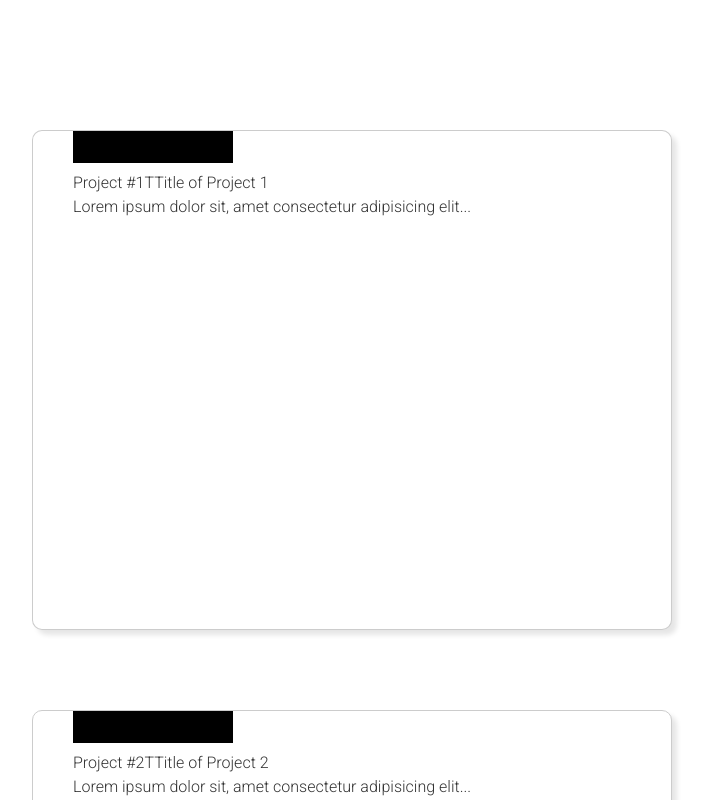
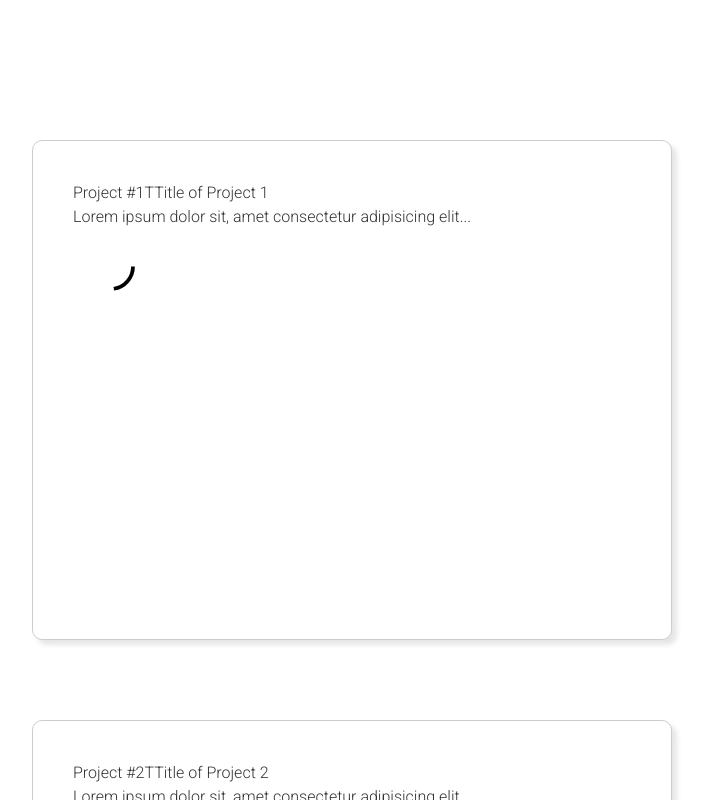
Before and after one commit to ahmettulutas/oblomov-media, a Next.js app: page /deneme in a window 1280 px wide. Shown: the part 1200-2000 px from the top of the page, without its empty margins (288-996 px from the left). Built offline with nearby package versions, Linux system fonts and the light colour scheme.

Commit message:
add: fixed some bugs for cards

```diff
--- a/src/app/deneme/Card.tsx
+++ b/src/app/deneme/Card.tsx
@@ -1,46 +1,37 @@
 "use client";
 /* import { useScroll } from "framer-motion";*/
-import React, { useRef } from "react";
+import { useScroll, motion, useSpring } from "framer-motion";
+import React, { RefObject, useRef } from "react";
 
 import { CardType } from "./Cards";
 
 const Card = ({ item, index }: { item: CardType, index: number }) => {
-  /*   const cardVariants = {
-      hidden: { opacity: 0, y: 100 },
-      visible: { opacity: 1, y: 0, transition: { delay: index * 0.2 } },
-    }; */
   const cardRef = useRef<HTMLDivElement | null>(null);
-  const [scale, setScale] = React.useState(1.2);
-  /*   const { scrollYProgress } = useScroll({
-      target: cardRef
-    }); */
-  const handleScroll = () => {
-    if (cardRef.current) {
-      const rect = cardRef.current.getBoundingClientRect();
-      if ((1 + (rect.top * 0.001)) > 0.9 && (1 + (rect.top * 0.001)) < 1.2) {
-        setScale(1 + (rect.top * 0.001));
-      }
-    }
-  };
-  React.useLayoutEffect(() => {
-    window.addEventListener("scroll", handleScroll);
-    return () => {
-      window.removeEventListener("scroll", handleScroll);
-    };
-  }, []);
+  const { scrollYProgress } = useScroll({
+    target: cardRef
+  });
 
   return (
-    (
-      <div
-        ref={cardRef}
-        className="card" key={item.projectNumber} style={{ transform: `scale(${scale}) translate3d(0, ${-1 * (scale * 10)}px , 0)` }}
-      >
-        <div className="bg-black h-8 absolute top-0 lef-0 w-40" style={{ width: `${scale * -1} px` }} />
-        <h2><span>{item.projectNumber}</span>T{item.title}</h2>
-        <p>{item.description}</p>
+    <motion.div
+      style={{ transform: `scale3d(0, ${scrollYProgress}, 0)` }}
+      ref={cardRef}
+      className="card p-24" key={item.projectNumber}
+    >
 
-      </div >
-    )
+      <h2><span>{item.projectNumber}</span>T{item.title}</h2>
+      <p>{item.description}</p>
+      <svg id="progress" width="75" height="75" viewBox="0 0 100 100">
+        <circle cx="50" cy="50" r="30" pathLength="1" className="bg" />
+        <motion.circle
+          cx="50"
+          cy="50"
+          r="30"
+          pathLength="1"
+          className="indicator"
+          style={{ pathLength: scrollYProgress }}
+        />
+      </svg>
+    </motion.div>
 
   );
 };
--- a/src/app/deneme/Cards.tsx
+++ b/src/app/deneme/Cards.tsx
@@ -47,6 +47,7 @@ const mockData: Array<CardType> = [
 ];
 
 const OverlappingCards = () => {
+
   return (
     <div className="wrapper">
       {mockData.map((item, idx) =>
--- a/src/app/globals.css
+++ b/src/app/globals.css
@@ -11,11 +11,11 @@
   margin: 0;
 }
 
-html,
+/* html,
 body {
   max-width: 100vw;
   overflow-x: hidden;
-}
+} */
 
 .wrapper {
   margin: 0 auto;
@@ -31,8 +31,30 @@ body {
   color: #333;
   padding: 40px;
   position: sticky;
+   position: -webkit-sticky;
+   display: block;
   min-height: 500px;
   margin:5rem auto;
   width:50vw;
   top: 10px;
 }
+.progress-bar {
+  position: fixed;
+  top: 0;
+  left: 0;
+  right: 0;
+  height: 10px;
+  background: var(--red);
+  transform-origin: 0%;
+}
+.indicator {
+  stroke: black;
+}
+.progress svg {
+  transform: translateX(-100px) rotate(-90deg);
+}
+circle {
+  stroke-dashoffset: 0;
+  stroke-width: 5%;
+  fill: none;
+}
```
